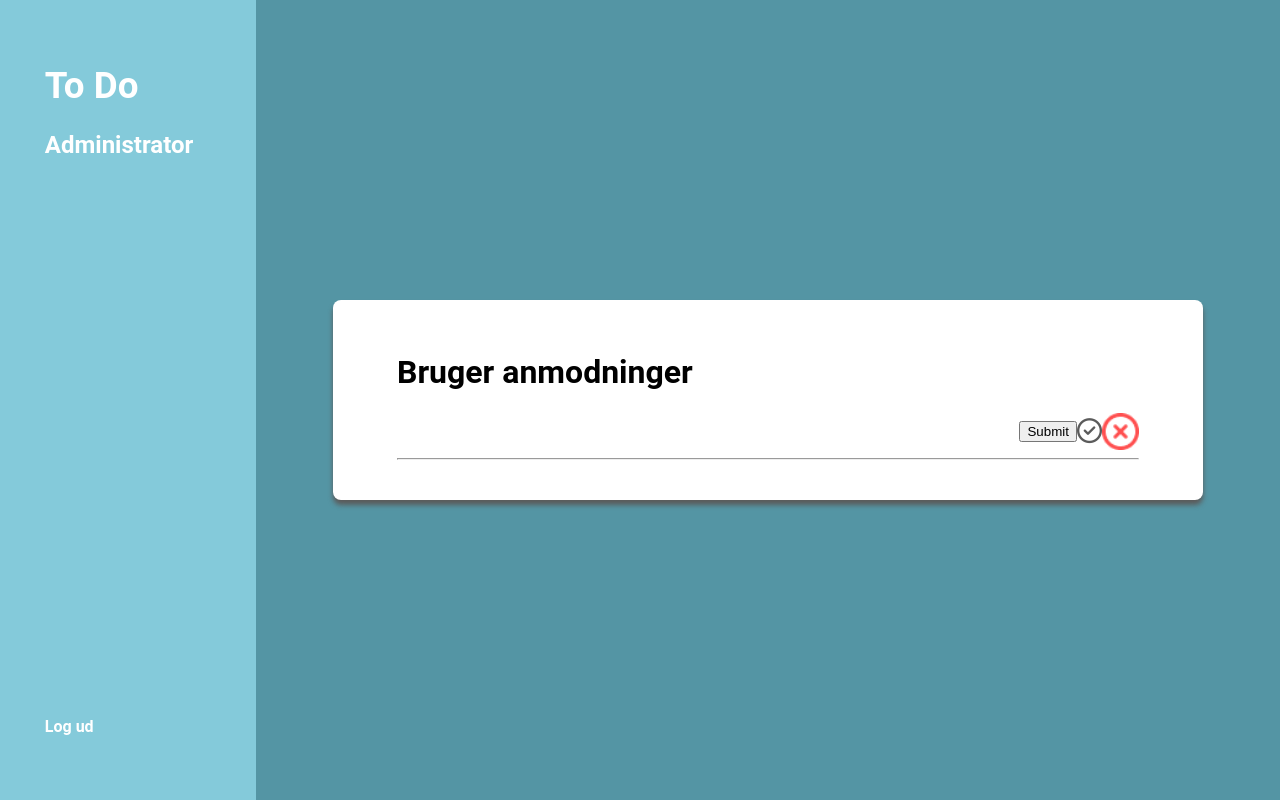
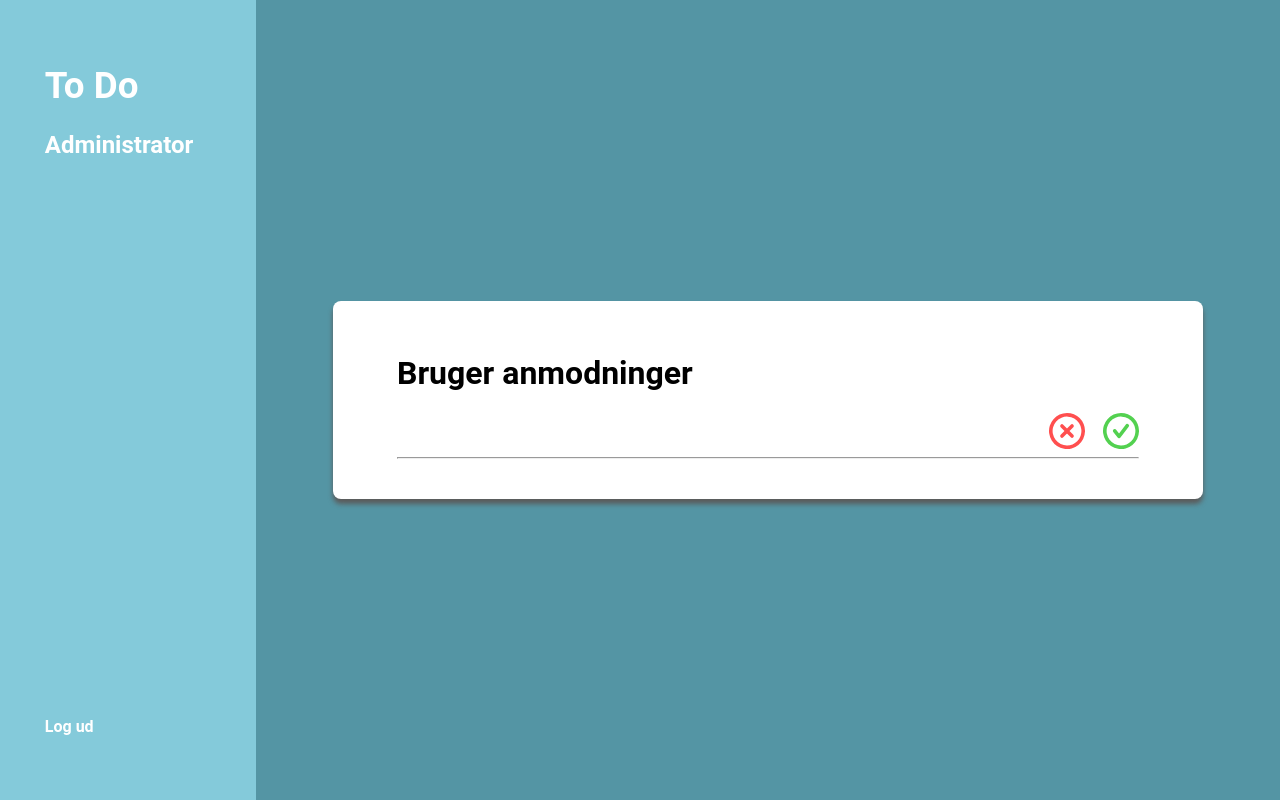
Before and after one commit to toby044/toDoProject, a PHP site: page /administration.php in a window 1280 px wide. Run offline with PHP 8.4, Linux system fonts and the light colour scheme; data that the repository does not hold is empty; some libraries are stand-ins or nearby versions.

Commit message:
fixed admin page styling

```diff
--- a/administration.php
+++ b/administration.php
@@ -26,7 +26,7 @@ mysqli_close($conn);
     <meta http-equiv="X-UA-Compatible" content="IE=edge">
     <meta name="viewport" content="width=device-width, initial-scale=1.0">
     <link rel='stylesheet' type='text/css' href='css/style.css' />
-    <script src="https://kit.fontawesome.com/71b85ed9fc.js" crossorigin="anonymous"></script>
+    <script src="https://kit.fontawesome.com/6f6a2b9d07.js" crossorigin="anonymous"></script>
     <title>Todo</title>
 </head>
 
@@ -57,10 +57,8 @@ mysqli_close($conn);
                         </div>
                     </div>
                     <form class="flexEnd" method="post" style="width: 50%;">
-                        <input name="accepted" type="submit">
-                            <i class="fa fa-regular fa-circle-check"></i>
-                        </input>
-                        <input name="notAccepted" class="notAccepted" type="submit"></input>
+                      <input name="notAccepted" class="notAccepted" type="submit"></input>
+                        <input name="accepted" class="accepted" type="submit"></input>
                     </form>
                 </div>
                 <hr>
--- a/css/style.css
+++ b/css/style.css
@@ -293,23 +293,30 @@ h3 {
   margin: 0;
 }
 
+.accepted,
+.notAccepted {
+  max-width: 10px;
+}
+
 .accepted {
-  background: url(../images/accepted.png);
+  background: url(../images/accepted.svg);
+  background-size: 30px 30px;
   border: 0;
   background-size: contain;
   background-repeat: no-repeat;
   font-size: 0;
-  padding: 5%;
+  padding: 18px;
   cursor: pointer;
-  margin-right: 18px;
 }
 
 .notAccepted {
-  background: url(../images/not_accepted.png);
+  background: url(../images/not_accepted.svg);
+  background-size: 30px 30px;
   border: 0;
   background-size: contain;
   background-repeat: no-repeat;
   font-size: 0;
-  padding: 5%;
+  padding: 18px;
   cursor: pointer;
+  margin-right: 18px;
 }
```
Also changed, not shown: images/accepted.png (deleted), images/accepted.svg (added), images/not_accepted.png (deleted), images/not_accepted.svg (added).
